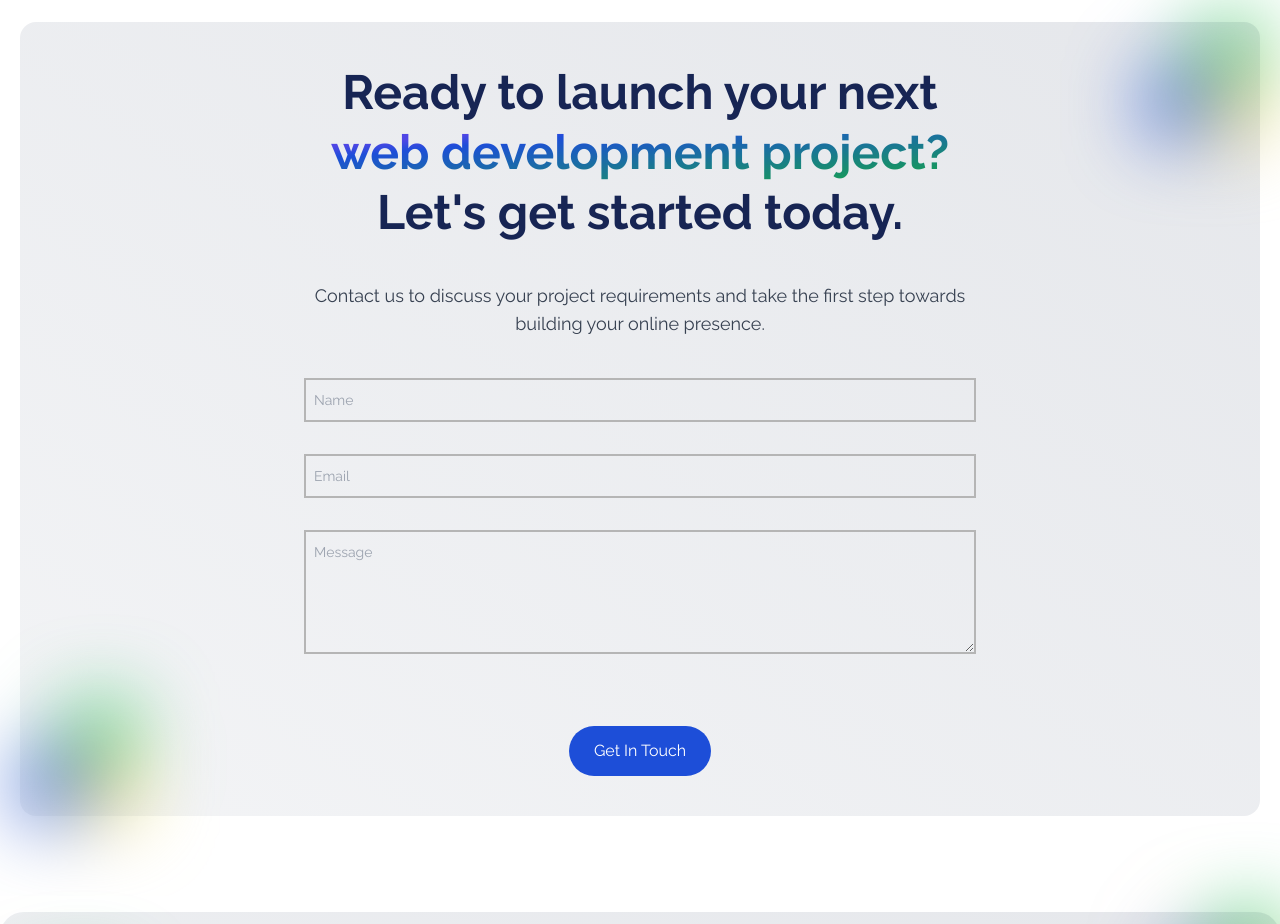
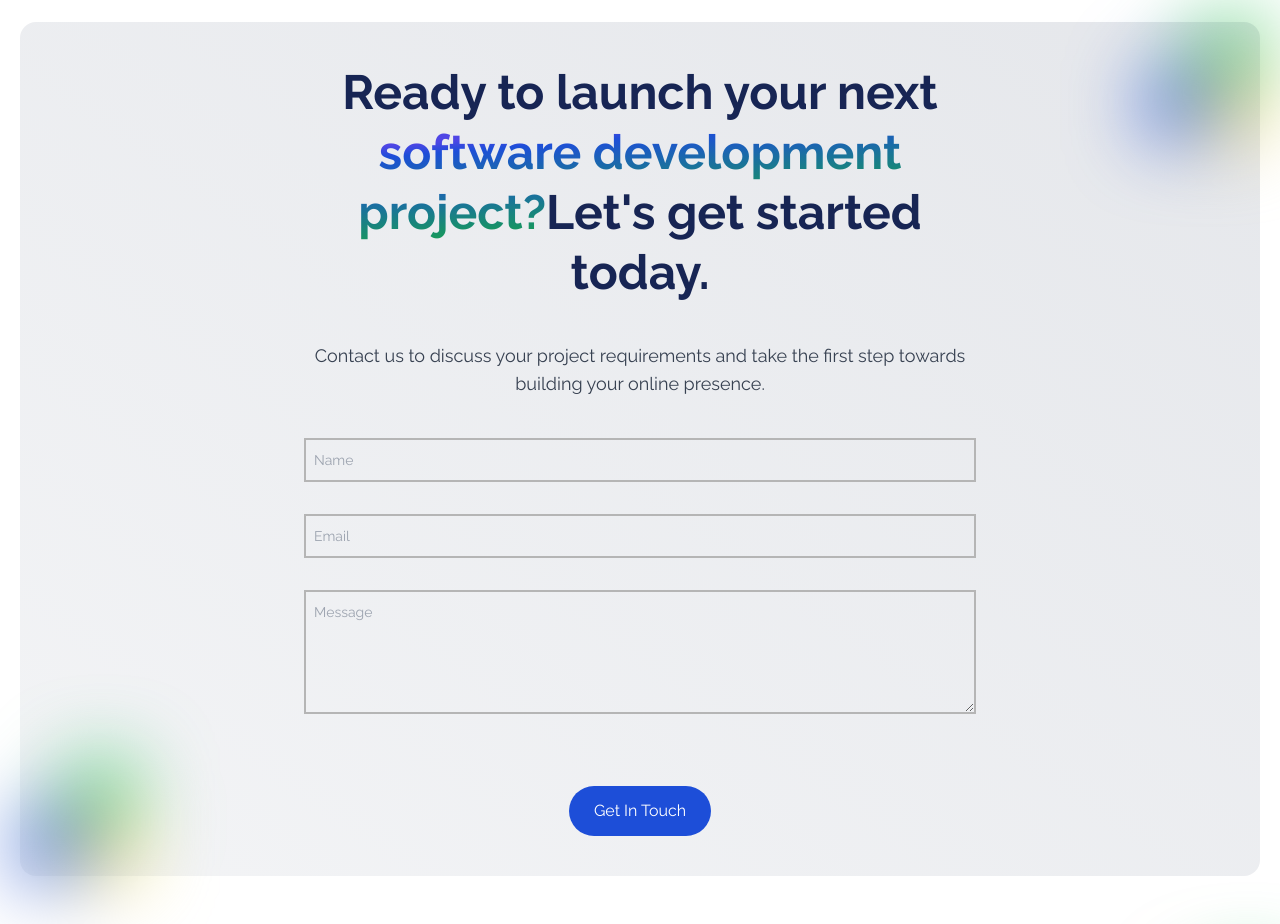
Before and after one commit to djneill/Consultancy, an Astro site: page / in a window 1280 px wide. Shown: the part 3660-4584 px from the top of the page. Built offline with nearby package versions, Linux system fonts and the light colour scheme; Astro itself is replaced by a stand-in of ours.

Commit message:
image size

```diff
--- a/src/components/sections/CTA.astro
+++ b/src/components/sections/CTA.astro
@@ -43,7 +43,7 @@ import Paragraph from "../shared/Paragraph.astro";
         >
           Ready to launch your next <span
             class="text-transparent bg-clip-text bg-gradient-to-br from-indigo-600 from-20% via-primary via-30% to-green-600"
-            >web development project?</span
+            >software development project?</span
           >Let's get started today.
         </h1>
         <Paragraph className={"pt-10"}>
```
